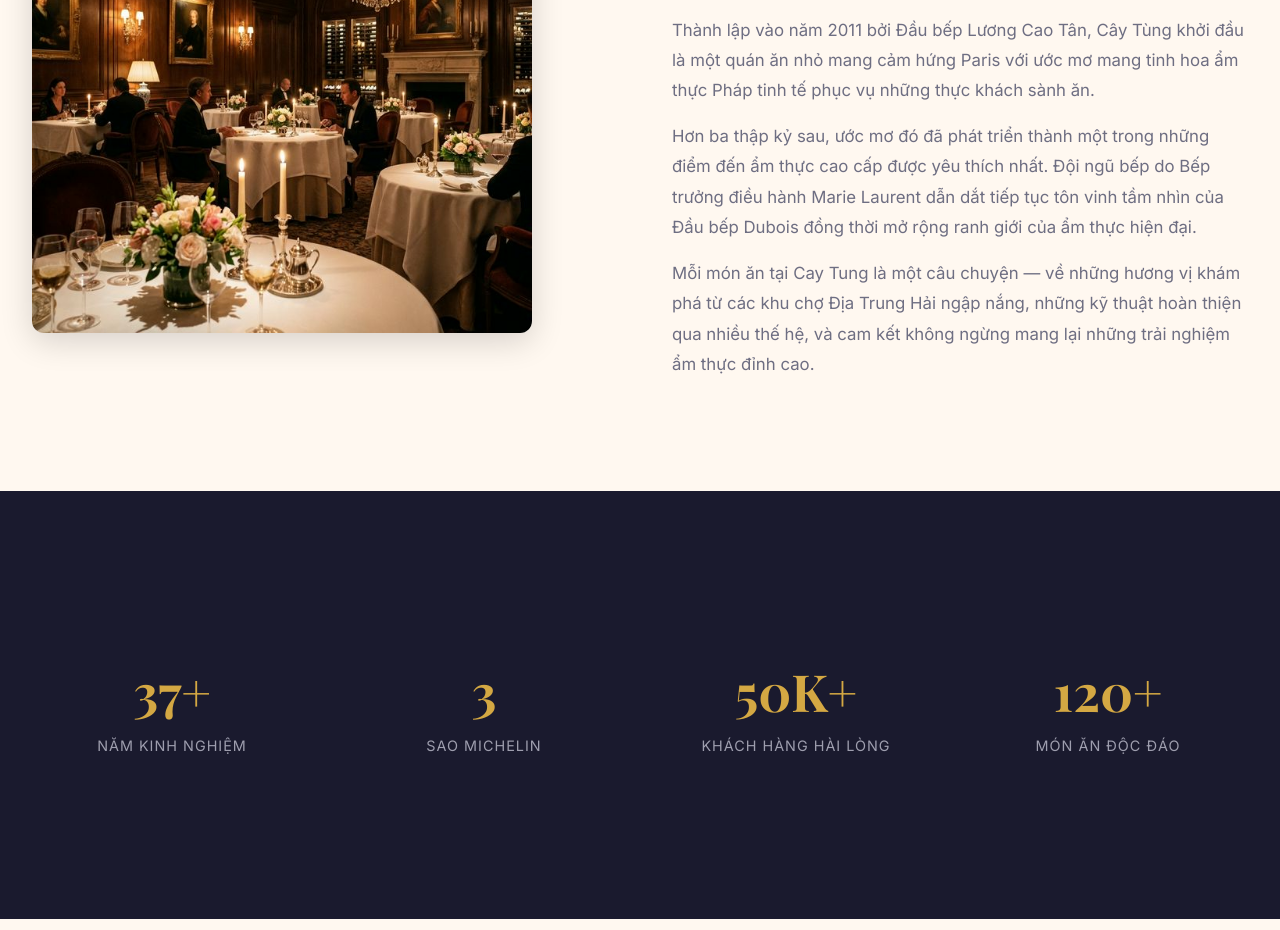
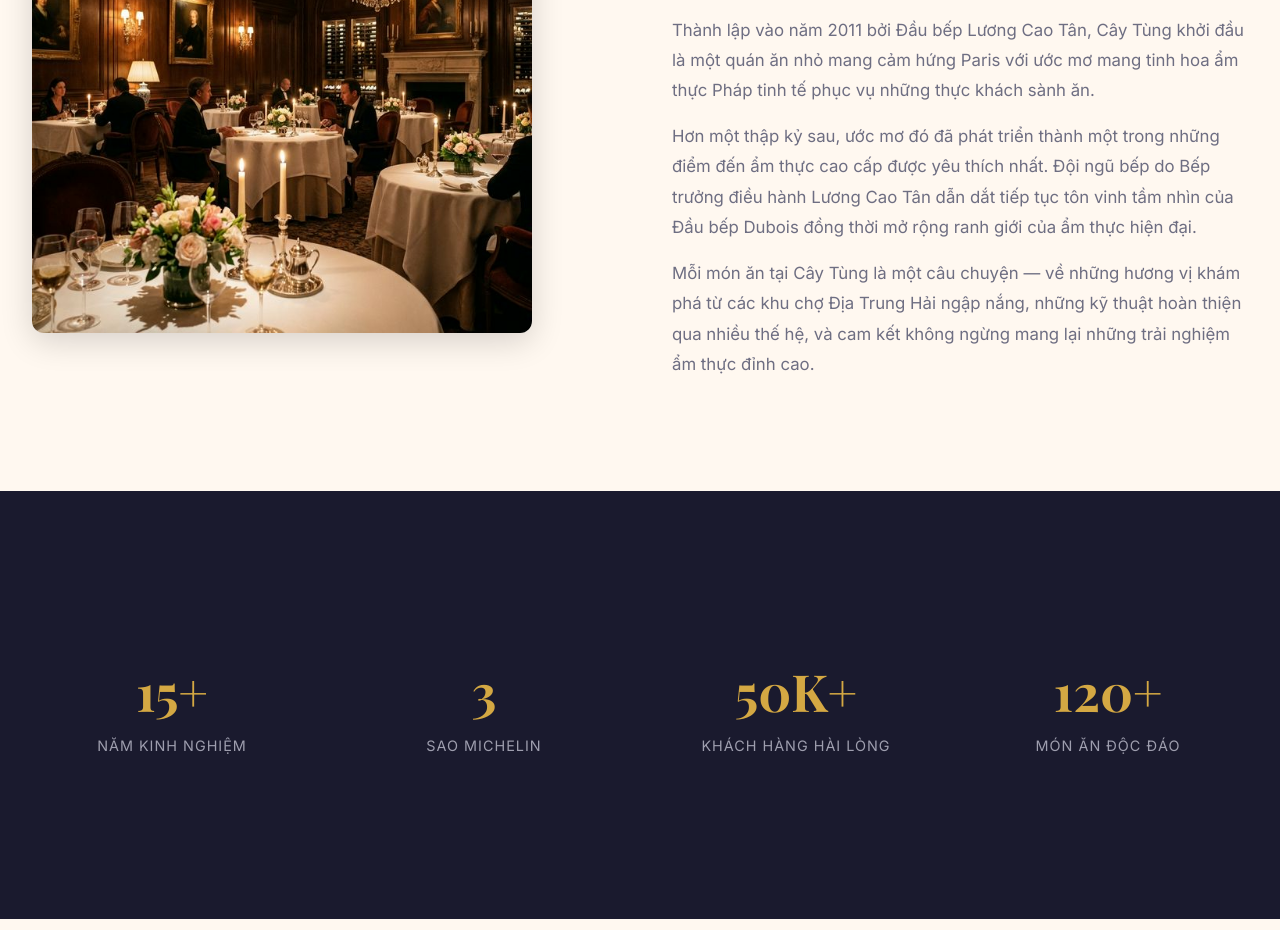
Before and after one commit to nhankun2006/restaurant-web, a Next.js app in the folder frontend/: page /about in a window 1280 px wide. Shown: the part 700-1630 px from the top of the page. Built offline with nearby package versions, Linux system fonts and the light colour scheme; a web font is replaced by a local one.

Commit message:
improve odd things

```diff
--- a/frontend/src/app/about/page.jsx
+++ b/frontend/src/app/about/page.jsx
@@ -37,13 +37,13 @@ export default function AboutPage() {
                                 phục vụ những thực khách sành ăn.
                             </p>
                             <p>
-                                Hơn ba thập kỷ sau, ước mơ đó đã phát triển thành một trong những điểm đến
-                                ẩm thực cao cấp được yêu thích nhất. Đội ngũ bếp do Bếp trưởng điều hành Marie Laurent
+                                Hơn một thập kỷ sau, ước mơ đó đã phát triển thành một trong những điểm đến
+                                ẩm thực cao cấp được yêu thích nhất. Đội ngũ bếp do Bếp trưởng điều hành Lương Cao Tân
                                 dẫn dắt tiếp tục tôn vinh tầm nhìn của Đầu bếp Dubois đồng thời mở rộng ranh giới
                                 của ẩm thực hiện đại.
                             </p>
                             <p>
-                                Mỗi món ăn tại Cay Tung là một câu chuyện — về những hương vị khám phá từ
+                                Mỗi món ăn tại Cây Tùng là một câu chuyện — về những hương vị khám phá từ
                                 các khu chợ Địa Trung Hải ngập nắng, những kỹ thuật hoàn thiện qua nhiều thế hệ,
                                 và cam kết không ngừng mang lại những trải nghiệm ẩm thực đỉnh cao.
                             </p>
@@ -57,7 +57,7 @@ export default function AboutPage() {
                 <div className="container">
                     <div className="stats-bar">
                         <div className="stat">
-                            <span className="stat__number">37+</span>
+                            <span className="stat__number">15+</span>
                             <span className="stat__label">Năm Kinh Nghiệm</span>
                         </div>
                         <div className="stat">
```
Also changed, not shown: 1 other file (tests, documents, lock files or other folders).
